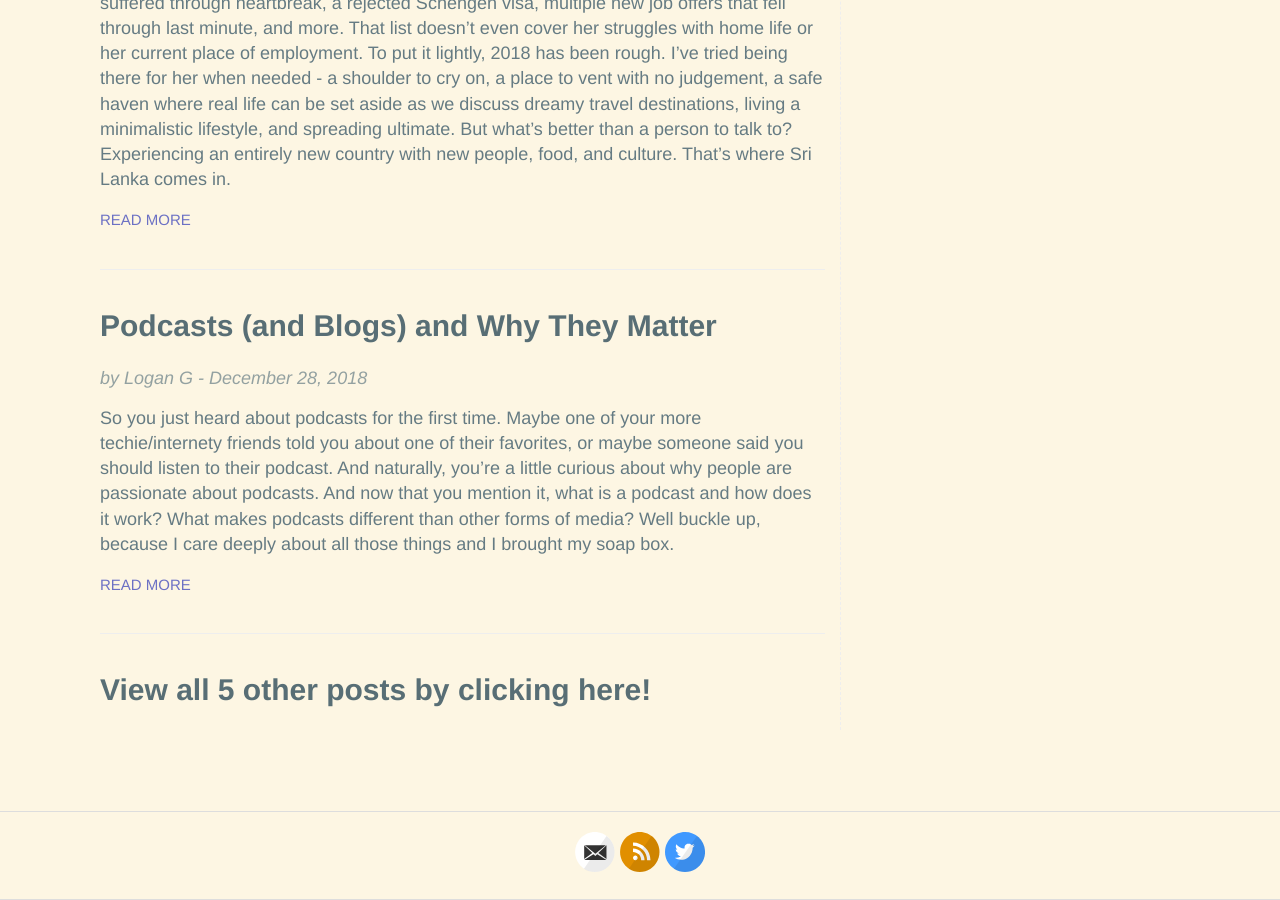
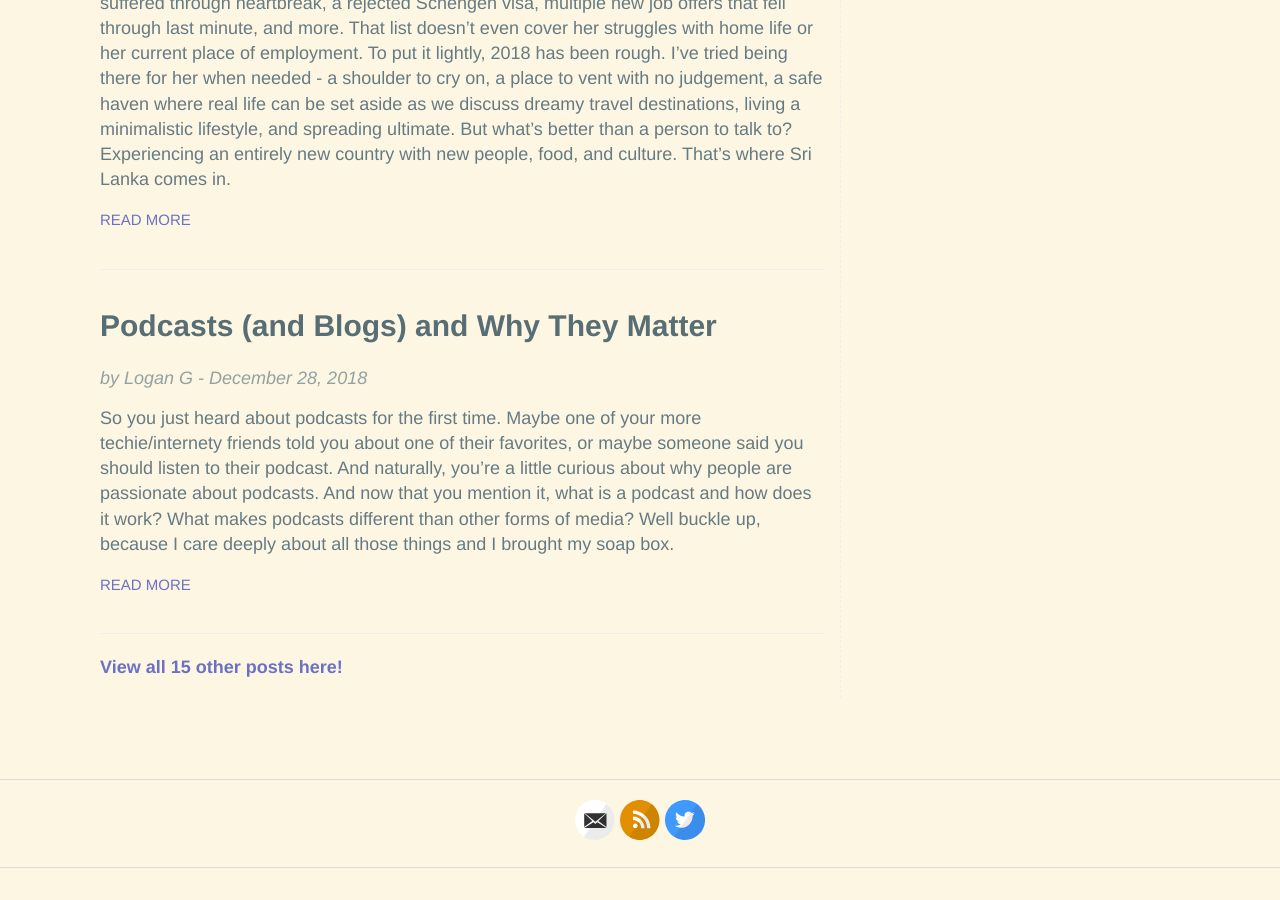
Before and after one commit to hencefarthing/hencefarthing.github.io, a Jekyll site: the page built from index.html, in a window 1280 px wide and 900 px high, scrolled down 1425 px. Built offline with Jekyll 4.4.1, drawn with Linux system fonts in a browser that asks for light colours; after the commit the page ends 2293 px from its top, so only the background shows below that.

Commit message:
add back home link, update all-posts link

```diff
--- a/_includes/list-posts.html
+++ b/_includes/list-posts.html
@@ -39,16 +39,22 @@
     {% endfor %}
 
     {% comment %}
-        if displaying 'all' posts, do nothing here.
+        if displaying 'all' posts, add "back home" link.
         if displaying specific # of posts, include link to 'all' posts page
     {% endcomment %}
 
-    {% unless page.display_num_posts == "all" %}
-        <h1 id="most-posts">
+    {% if page.display_num_posts == "all" %}
+        <h4>
+            <a href="{{ site.baseurl }}/">
+                Go back home?
+            </a>
+        </h4>
+    {% else %}
+        <h4 id="most-posts">
             <a href="{{ site.baseurl }}/posts">
-                View all {{ page.display_num_posts }} other posts by clicking here!
+                View all {{ 15 - page.display_num_posts }} other posts here!
             </a>
-        </h1>
-    {% endunless %}
+        </h4>
+    {% endif %}
 
 </div>
```
